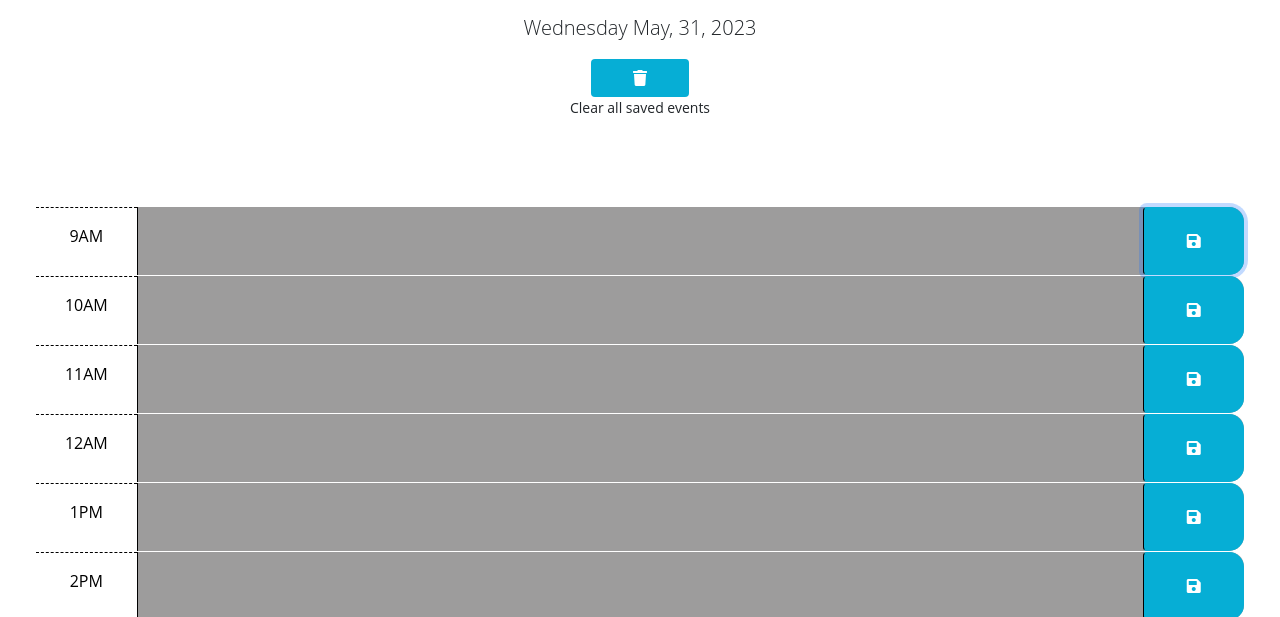
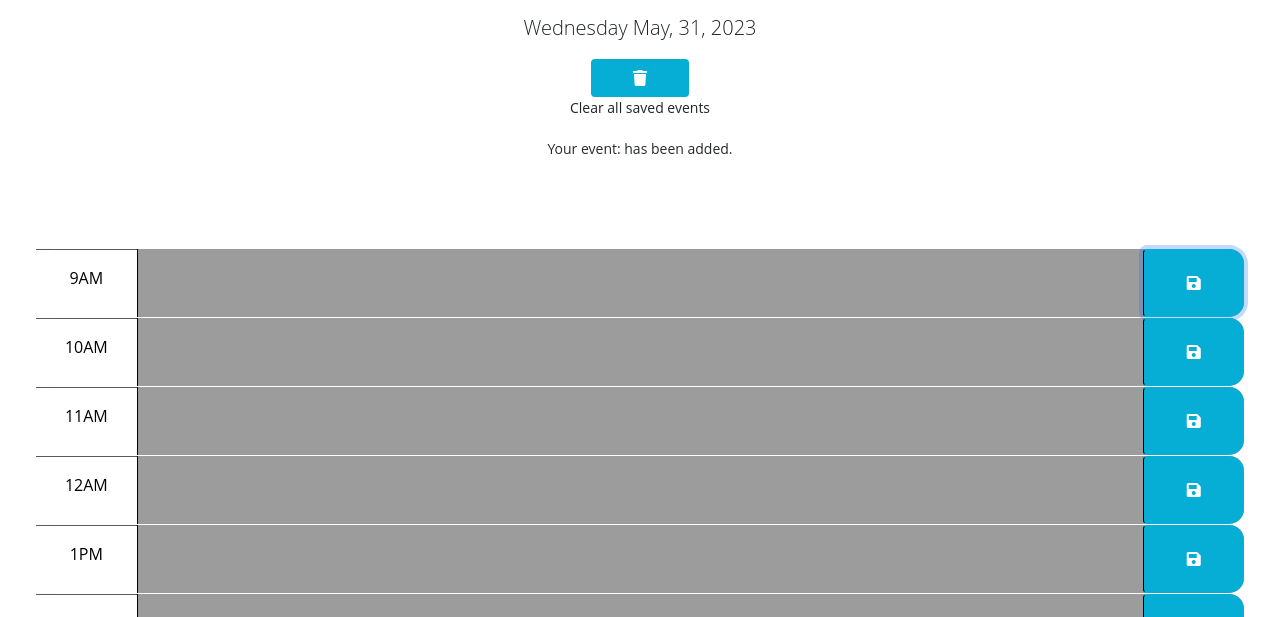
Before and after one commit to taylorgehrts/Taylors_Calander_app, a plain HTML site: page Develop/index.html in a window 1280 px wide. Both pictures are taken after a click on the button 1193 px from the left and 406 px from the top of the page. Shown: the part 166-783 px from the top of the page. Drawn offline with nearby package versions, Linux system fonts and the light colour scheme.

Commit message:
added confirmation text when you save an event, fade in

```diff
--- a/Develop/index.html
+++ b/Develop/index.html
@@ -33,18 +33,12 @@
         <i class="fas fa-trash" aria-hidden="true"></i>
       </button>
       <p id="" class="small">Clear all saved events</p>
+      <div class="slow-fade">
+        <p id="confirm" class="small"><span id="confirmText"></span></p>
+      </div>
     </header>
-    <div class="container-fluid px-5">
-      <!-- Use class for "past", "present", and "future" to apply styles to the
-        time-block divs accordingly. The javascript will need to do this by
-        adding/removing these classes on each div by comparing the hour in the
-        id to the current hour. The html provided below is meant to be an example
-        demonstrating how the css provided can be leveraged to create the
-        desired layout and colors. The html below should be removed or updated
-        in the finished product. Remember to delete this comment once the
-        code is implemented.
-        -->
 
+    <div class="container-fluid px-5 mb-5">
       <!-- Example of a past time block. The "past" class adds a gray background color. -->
       <div id="hour-9" class="row time-block">
         <div class="col-2 col-md-1 hour text-center py-3">9AM</div>
--- a/Develop/script.js
+++ b/Develop/script.js
@@ -10,22 +10,32 @@ var currentDate = dayjs().format(" MMM, D, YYYY");
 
 //displays current day and date in header with id of current day
 $("#currentDay").text(currentDay + currentDate);
-
+//save button event listner and seting of local storage
 $(function () {
   $(".saveBtn").on("click", function () {
     var timeBlockId = $(this).parent().attr("id");
     var userInput = $(this).siblings(".description").val();
 
     localStorage.setItem(timeBlockId, userInput);
+
+    var confirmationText = "Your event: <span class='italic-text'>" + userInput + "</span> has been added.";
+    $("#confirmText").html(confirmationText);
+
+    $("#confirm").addClass("slow-fade")
+                 .animate({ opacity: 1 }, 2000) // Fade in
+                 .delay(500) // Wait for 0.5 seconds
+                 .animate({ opacity: 0.5 }, 2000); // Fade out
   });
 
-  var currentHour = parseInt(dayjs().format("HH"), 10); //get current hour and turn its value to an interger for conditional statement
+  //get current hour and turn its value to an interger for conditional statement
+  var currentHour = parseInt(dayjs().format("HH"), 10);
 
   //iterate over the time blocks
   $(".time-block").each(function () {
     var timeBlockId = $(this).attr("id");
     var hour = parseInt(timeBlockId.split("-")[1], 10); //get hour based on time block Id and turn it into an interger
 
+    // conditional statment to change classes in html
     if (hour < currentHour) {
       $(this).removeClass("present future").addClass("past");
     } else if (hour === currentHour) {
--- a/Develop/style.css
+++ b/Develop/style.css
@@ -27,7 +27,7 @@ textarea {
 .hour {
   background-color: #ffffff;
   color: #000000;
-  border-top: 1px dashed #000000;
+  border-top: .5px solid #5a5a5a;
 }
 
 .past {
@@ -70,3 +70,22 @@ textarea {
   font-size: 20px;
   transition: all 0.3s ease-in-out;
 }
+
+#confirm {
+  opacity: 0; /* Start with opacity 0 */
+}
+/*
+.slow-fade {
+  animation: fadeInOut 4s;
+}
+
+@keyframes fadeInOut {
+  0%, 100% { opacity: 0; }
+  50% { opacity: 1; }
+} */
+
+.italic-text {
+  font-size: 125%;
+  font-style: italic;
+  text-decoration: underline;
+}
```
